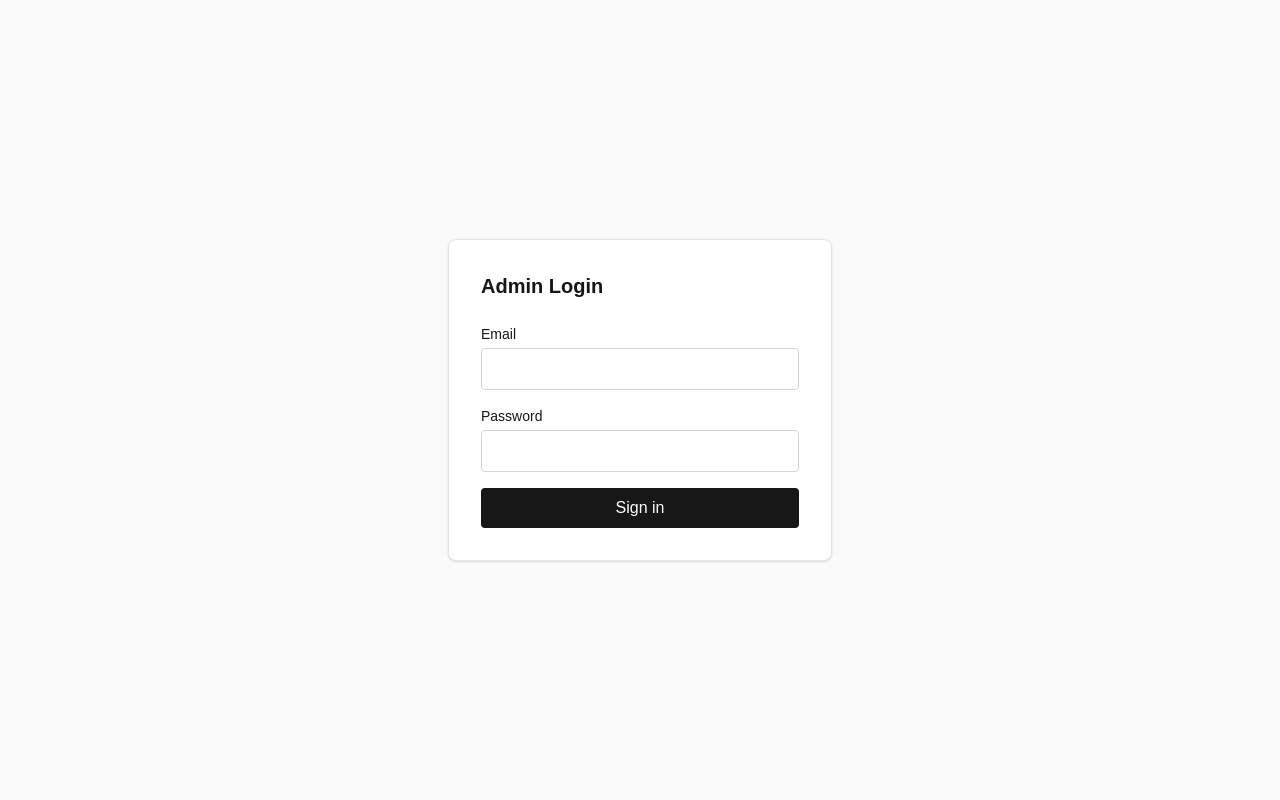
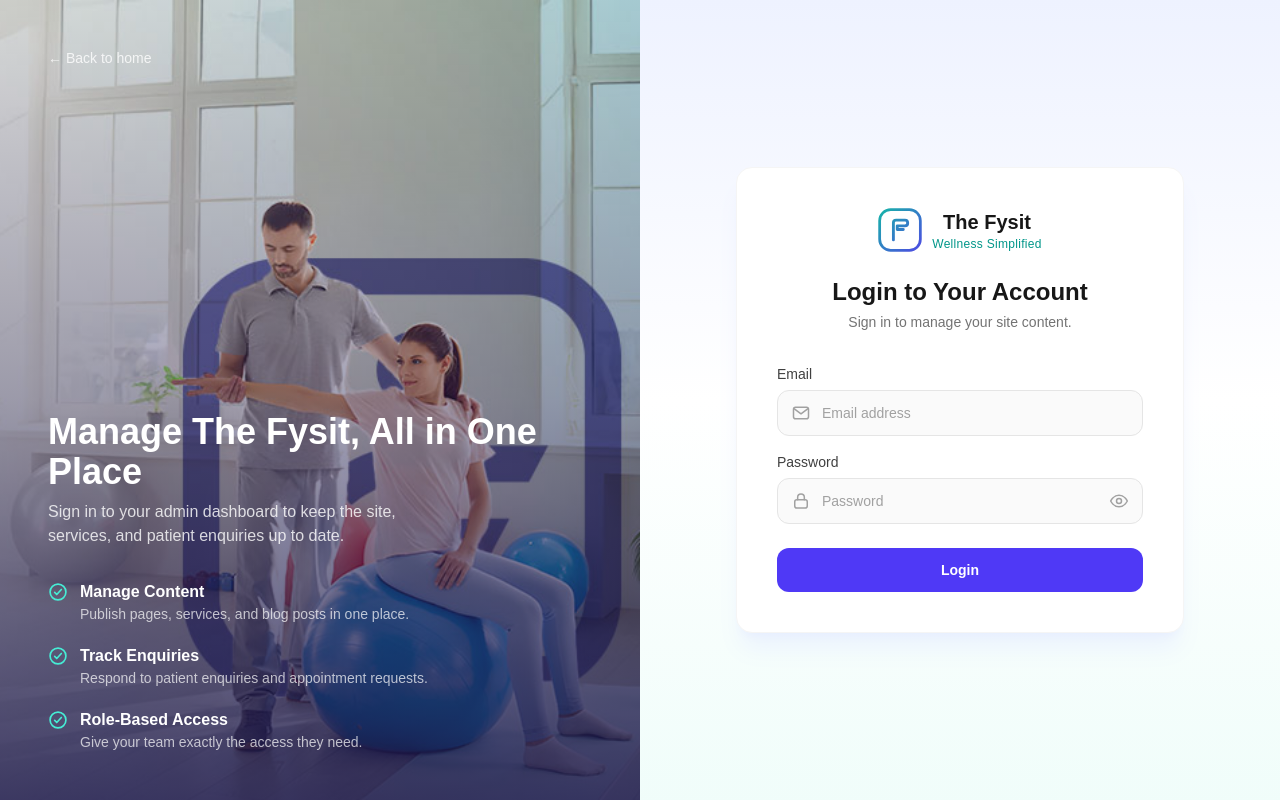
Before and after one commit to inbounderzweb/fysit, a Next.js app: page /admin/login in a window 1280 px wide. Built offline with nearby package versions, Linux system fonts and the light colour scheme; no server answers.

Commit message:
(feat) login page ui completed

```diff
--- a/src/app/admin/login/login-form.tsx
+++ b/src/app/admin/login/login-form.tsx
@@ -1,29 +1,34 @@
 "use client";
 
-import { useActionState } from "react";
+import { useState, useActionState } from "react";
 import { login, type LoginFormState } from "./actions";
 
 const initialState: LoginFormState = undefined;
 
 export function LoginForm() {
   const [state, formAction, pending] = useActionState(login, initialState);
+  const [showPassword, setShowPassword] = useState(false);
 
   return (
     <form action={formAction} className="flex flex-col gap-4" noValidate>
-      <div className="flex flex-col gap-1">
-        <label htmlFor="email" className="text-sm font-medium">
+      <div className="flex flex-col gap-1.5">
+        <label htmlFor="email" className="text-sm font-medium text-neutral-700">
           Email
         </label>
+        <div className="relative">
+          <MailIcon className="pointer-events-none absolute left-3.5 top-1/2 h-5 w-5 -translate-y-1/2 text-neutral-400" />
           <input
             id="email"
             name="email"
             type="email"
             autoComplete="email"
             required
+            placeholder="Email address"
             aria-invalid={state?.errors?.email ? true : undefined}
             aria-describedby={state?.errors?.email ? "email-error" : undefined}
-          className="rounded border border-neutral-300 px-3 py-2 focus:outline-none focus:ring-2 focus:ring-neutral-900"
+            className="w-full rounded-xl border border-neutral-200 bg-neutral-50 py-3 pl-11 pr-4 text-sm text-neutral-900 placeholder:text-neutral-400 focus:border-indigo-500 focus:bg-white focus:outline-none focus:ring-2 focus:ring-indigo-500/20"
           />
+        </div>
         {state?.errors?.email && (
           <p id="email-error" className="text-sm text-red-600">
             {state.errors.email[0]}
@@ -31,20 +36,33 @@ export function LoginForm() {
         )}
       </div>
 
-      <div className="flex flex-col gap-1">
-        <label htmlFor="password" className="text-sm font-medium">
+      <div className="flex flex-col gap-1.5">
+        <label htmlFor="password" className="text-sm font-medium text-neutral-700">
           Password
         </label>
+        <div className="relative">
+          <LockIcon className="pointer-events-none absolute left-3.5 top-1/2 h-5 w-5 -translate-y-1/2 text-neutral-400" />
           <input
             id="password"
             name="password"
-          type="password"
+            type={showPassword ? "text" : "password"}
             autoComplete="current-password"
             required
+            placeholder="Password"
             aria-invalid={state?.errors?.password ? true : undefined}
             aria-describedby={state?.errors?.password ? "password-error" : undefined}
-          className="rounded border border-neutral-300 px-3 py-2 focus:outline-none focus:ring-2 focus:ring-neutral-900"
+            className="w-full rounded-xl border border-neutral-200 bg-neutral-50 py-3 pl-11 pr-11 text-sm text-neutral-900 placeholder:text-neutral-400 focus:border-indigo-500 focus:bg-white focus:outline-none focus:ring-2 focus:ring-indigo-500/20"
           />
+          <button
+            type="button"
+            onClick={() => setShowPassword((prev) => !prev)}
+            aria-label={showPassword ? "Hide password" : "Show password"}
+            aria-pressed={showPassword}
+            className="absolute right-3.5 top-1/2 -translate-y-1/2 text-neutral-400 hover:text-neutral-600"
+          >
+            {showPassword ? <EyeOffIcon className="h-5 w-5" /> : <EyeIcon className="h-5 w-5" />}
+          </button>
+        </div>
         {state?.errors?.password && (
           <p id="password-error" className="text-sm text-red-600">
             {state.errors.password[0]}
@@ -53,7 +71,7 @@ export function LoginForm() {
       </div>
 
       {state?.message && (
-        <p role="alert" className="text-sm text-red-600">
+        <p role="alert" className="rounded-lg bg-red-50 px-3 py-2 text-sm text-red-600">
           {state.message}
         </p>
       )}
@@ -61,10 +79,49 @@ export function LoginForm() {
       <button
         type="submit"
         disabled={pending}
-        className="rounded bg-neutral-900 px-4 py-2 text-white disabled:opacity-60"
+        className="mt-2 w-full rounded-xl bg-indigo-600 px-4 py-3 text-sm font-semibold text-white transition-colors hover:bg-indigo-700 disabled:opacity-60"
       >
-        {pending ? "Signing in…" : "Sign in"}
+        {pending ? "Signing in…" : "Login"}
       </button>
     </form>
   );
 }
+
+function MailIcon(props: React.SVGProps<SVGSVGElement>) {
+  return (
+    <svg viewBox="0 0 24 24" fill="none" stroke="currentColor" strokeWidth="1.8" {...props}>
+      <rect x="3" y="5" width="18" height="14" rx="2.5" />
+      <path d="m4 7 8 6 8-6" strokeLinecap="round" strokeLinejoin="round" />
+    </svg>
+  );
+}
+
+function LockIcon(props: React.SVGProps<SVGSVGElement>) {
+  return (
+    <svg viewBox="0 0 24 24" fill="none" stroke="currentColor" strokeWidth="1.8" {...props}>
+      <rect x="4.5" y="10.5" width="15" height="10" rx="2.5" />
+      <path d="M8 10.5V7.5a4 4 0 0 1 8 0v3" strokeLinecap="round" />
+    </svg>
+  );
+}
+
+function EyeIcon(props: React.SVGProps<SVGSVGElement>) {
+  return (
+    <svg viewBox="0 0 24 24" fill="none" stroke="currentColor" strokeWidth="1.8" {...props}>
+      <path d="M2 12s3.6-7 10-7 10 7 10 7-3.6 7-10 7-10-7-10-7Z" strokeLinecap="round" strokeLinejoin="round" />
+      <circle cx="12" cy="12" r="3" />
+    </svg>
+  );
+}
+
+function EyeOffIcon(props: React.SVGProps<SVGSVGElement>) {
+  return (
+    <svg viewBox="0 0 24 24" fill="none" stroke="currentColor" strokeWidth="1.8" {...props}>
+      <path
+        d="M3 3l18 18M10.6 10.6a3 3 0 0 0 4.24 4.24M6.5 6.7C4 8.3 2 12 2 12s3.6 7 10 7c1.8 0 3.4-.5 4.7-1.2M9.9 5.2C10.6 5.06 11.3 5 12 5c6.4 0 10 7 10 7-.5.9-1.4 2.2-2.6 3.4"
+        strokeLinecap="round"
+        strokeLinejoin="round"
+      />
+    </svg>
+  );
+}
--- a/src/app/admin/login/page.tsx
+++ b/src/app/admin/login/page.tsx
@@ -1,4 +1,7 @@
 import type { Metadata } from "next";
+import Image from "next/image";
+import Link from "next/link";
+import { Logo } from "@/components/common/logo";
 import { LoginForm } from "./login-form";
 
 export const metadata: Metadata = {
@@ -6,13 +9,85 @@ export const metadata: Metadata = {
   robots: { index: false, follow: false },
 };
 
+const FEATURES = [
+  { title: "Manage Content", description: "Publish pages, services, and blog posts in one place." },
+  { title: "Track Enquiries", description: "Respond to patient enquiries and appointment requests." },
+  { title: "Role-Based Access", description: "Give your team exactly the access they need." },
+];
+
 export default function AdminLoginPage() {
   return (
-    <div className="flex min-h-screen items-center justify-center bg-neutral-50 px-4">
-      <div className="w-full max-w-sm rounded-lg border border-neutral-200 bg-white p-8 shadow-sm">
-        <h1 className="mb-6 text-xl font-semibold text-neutral-900">Admin Login</h1>
-        <LoginForm />
+    <div className="flex min-h-screen">
+      <div className="relative hidden w-1/2 lg:block">
+        <Image
+          src="/login-page-cover-photo.png"
+          alt=""
+          fill
+          priority
+          sizes="50vw"
+          className="object-cover object-[75%_center]"
+        />
+        <div className="absolute inset-0 bg-linear-to-t from-indigo-950/85 via-indigo-950/40 to-indigo-950/10" />
+
+        <div className="relative flex h-full flex-col justify-between p-10 xl:p-12">
+          <Link href="/" className="w-fit text-sm text-white/80 hover:text-white">
+            ← Back to home
+          </Link>
+
+          <div className="flex flex-col gap-8 text-white">
+            <div className="flex flex-col gap-2">
+              <h2 className="text-3xl font-bold xl:text-4xl">Manage The Fysit, All in One Place</h2>
+              <p className="max-w-sm text-white/80">
+                Sign in to your admin dashboard to keep the site, services, and patient enquiries up to date.
+              </p>
+            </div>
+
+            <ul className="flex flex-col gap-5">
+              {FEATURES.map((feature) => (
+                <li key={feature.title} className="flex items-start gap-3">
+                  <CheckIcon className="mt-0.5 h-5 w-5 shrink-0 text-teal-300" />
+                  <div>
+                    <p className="font-semibold">{feature.title}</p>
+                    <p className="text-sm text-white/70">{feature.description}</p>
+                  </div>
+                </li>
+              ))}
+            </ul>
+          </div>
+        </div>
+      </div>
+
+      <div className="flex w-full items-center justify-center bg-linear-to-b from-indigo-50 via-white to-teal-50 px-4 py-10 sm:px-6 lg:w-1/2">
+        <div className="w-full max-w-sm rounded-2xl border border-neutral-100 bg-white p-6 shadow-xl shadow-indigo-100/50 sm:max-w-md sm:p-10">
+          <div className="flex flex-col items-center gap-6 text-center">
+            <Logo />
+            <div className="flex flex-col gap-1">
+              <h1 className="text-xl font-bold text-neutral-900 sm:text-2xl">Login to Your Account</h1>
+              <p className="text-sm text-neutral-500">Sign in to manage your site content.</p>
+            </div>
+          </div>
+
+          <div className="mt-8">
+            <LoginForm />
+          </div>
+
+          <Link
+            href="/"
+            className="mt-6 block text-center text-sm text-neutral-500 hover:text-neutral-700 lg:hidden"
+          >
+            ← Back to home
+          </Link>
+        </div>
       </div>
     </div>
   );
 }
+
+function CheckIcon(props: React.SVGProps<SVGSVGElement>) {
+  return (
+    <svg viewBox="0 0 24 24" fill="none" stroke="currentColor" strokeWidth="2" {...props}>
+      <circle cx="12" cy="12" r="9.5" />
+      <path d="m8 12.5 2.5 2.5 5.5-6" strokeLinecap="round" strokeLinejoin="round" />
+    </svg>
+  );
+}
--- /dev/null
+++ b/src/components/common/logo.tsx
@@ -0,0 +1,37 @@
+import { siteConfig } from "@/config/site";
+
+export function Logo({ size = "md" }: { size?: "sm" | "md" }) {
+  const iconSize = size === "sm" ? "h-9 w-9" : "h-11 w-11";
+  const wordmarkSize = size === "sm" ? "text-lg" : "text-xl";
+
+  return (
+    <div className="flex items-center gap-2.5">
+      <svg
+        viewBox="0 0 40 40"
+        className={iconSize}
+        role="img"
+        aria-label={`${siteConfig.name} logo`}
+      >
+        <rect x="1.5" y="1.5" width="37" height="37" rx="10" fill="none" stroke="url(#logo-gradient)" strokeWidth="2.5" />
+        <path
+          d="M14 29V13.5C14 12 15 11 16.5 11H24.5C26 11 27 12.2 27 13.6C27 15 26 16.2 24.5 16.2H17.5V19.5H23"
+          fill="none"
+          stroke="url(#logo-gradient)"
+          strokeWidth="2.6"
+          strokeLinecap="round"
+          strokeLinejoin="round"
+        />
+        <defs>
+          <linearGradient id="logo-gradient" x1="0" y1="0" x2="40" y2="40" gradientUnits="userSpaceOnUse">
+            <stop stopColor="#14b8a6" />
+            <stop offset="1" stopColor="#4f46e5" />
+          </linearGradient>
+        </defs>
+      </svg>
+      <div className="leading-tight">
+        <p className={`font-semibold text-neutral-900 ${wordmarkSize}`}>{siteConfig.name}</p>
+        <p className="text-xs font-medium tracking-wide text-teal-600">{siteConfig.tagline}</p>
+      </div>
+    </div>
+  );
+}
--- a/src/config/site.ts
+++ b/src/config/site.ts
@@ -1,10 +1,11 @@
-// Placeholder brand identity. Real values should move into SiteSettings
-// (admin-editable) once the Settings screen ships; this file stays as the
-// build-time fallback for metadata and structured data.
+// Real values should move into SiteSettings (admin-editable) once the
+// Settings screen ships; this file stays as the build-time fallback for
+// metadata and structured data.
 export const siteConfig = {
-  name: "Fysit",
-  tagline: "Placeholder tagline — update via admin settings",
-  description: "Placeholder site description — update via admin settings.",
+  name: "The Fysit",
+  tagline: "Wellness Simplified",
+  description:
+    "The Fysit is a leading physiotherapy clinic in Bangalore, dedicated to offering cutting-edge treatments designed to improve your health, mobility, and overall well-being.",
   url: process.env.NEXT_PUBLIC_SITE_URL || "http://localhost:3000",
   defaultOgImage: "/og-default.png",
   locale: "en_US",
```
Also changed, not shown: public/login-page-cover-photo.png (added). Lines whose indentation alone changed are shown as unchanged.
